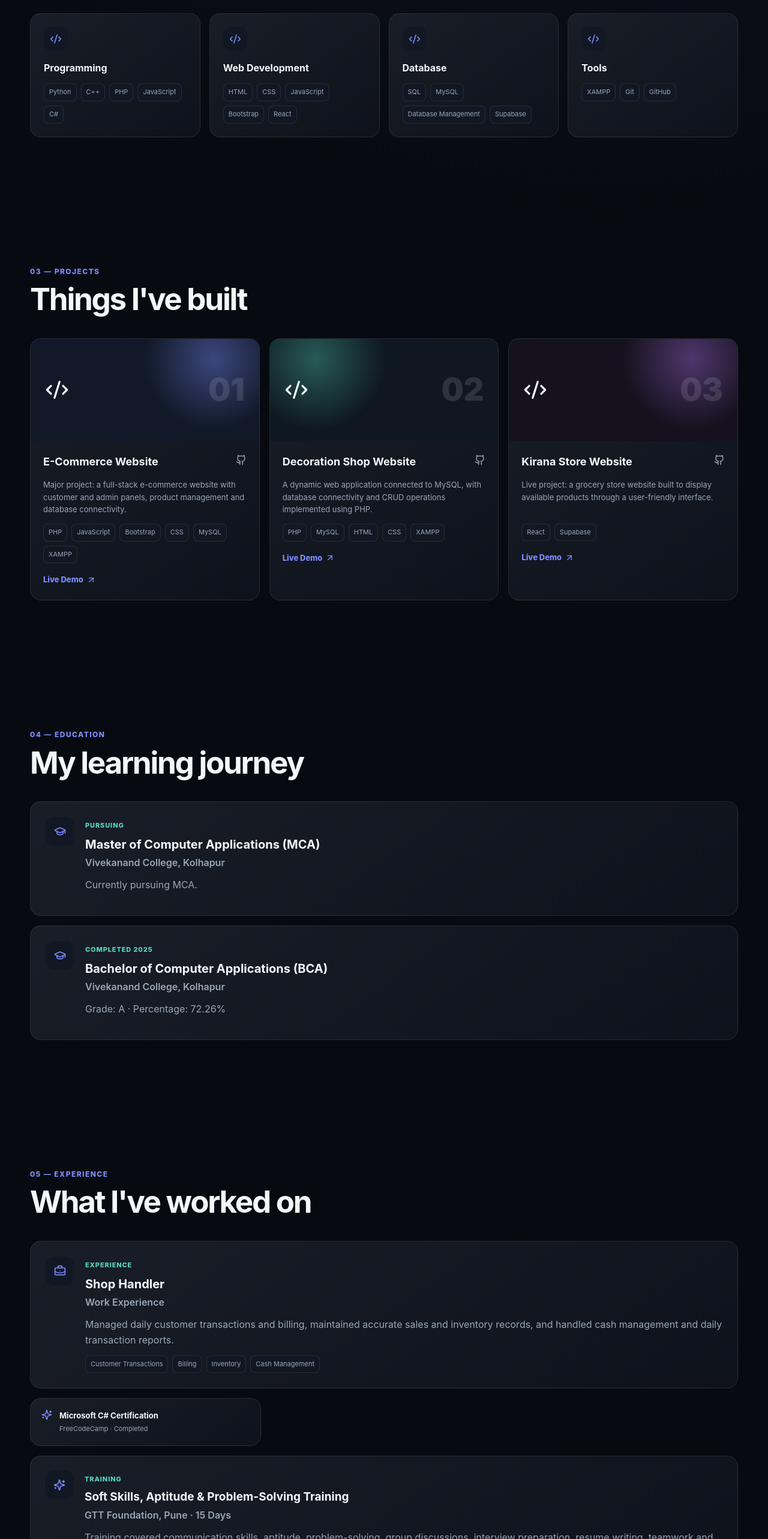
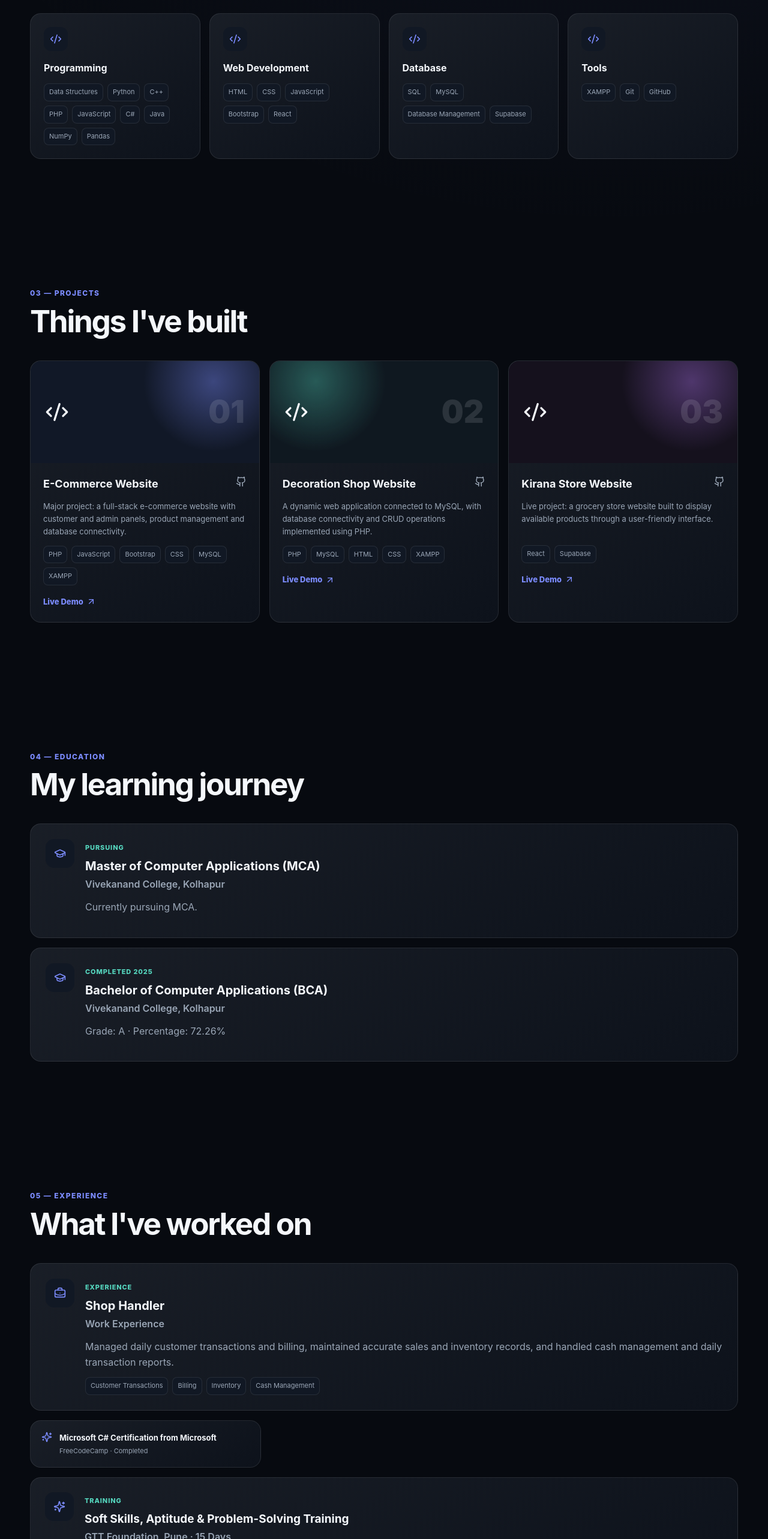
Before and after one commit to abhi1445/Portfolio, a React (Vite) app: page / in a window 1280 px wide. Shown: the part 1620-4186 px from the top of the page at 60% size. Built offline with nearby package versions, Linux system fonts and the light colour scheme.

Commit message:
Update portfolio.js

```diff
--- a/src/data/portfolio.js
+++ b/src/data/portfolio.js
@@ -7,20 +7,20 @@ export const portfolio = {
   phone: "+91 9284749054",
   bio: "I am pursuing an MCA and enjoy building practical web applications using PHP, JavaScript, React, MySQL and modern database technologies. I focus on clean interfaces, database connectivity and solving real-world problems.",
   about: "I am an MCA student at Vivekanand College, Kolhapur, with a BCA background and hands-on experience developing web applications. My project work includes full-stack e-commerce, dynamic database-driven websites and a live grocery store website.",
-  github: "https://github.com/",
-  linkedin: "https://www.linkedin.com/",
+  github: "https://github.com/abhi1445",
+  linkedin: "https://www.linkedin.com/in/abhishek-patil-106368346/",
   resume: "/resume.pdf",
   stats: [["Major Projects", "03"], ["BCA Percentage", "72.26%"], ["MCA", "Pursuing"], ["Certification", "01+"]],
   skills: {
-    "Programming": ["Python", "C++", "PHP", "JavaScript", "C#"],
+    "Programming": ["Data Structures", "Python", "C++", "PHP", "JavaScript", "C#", "Java", "NumPy", "Pandas"],
     "Web Development": ["HTML", "CSS", "JavaScript", "Bootstrap", "React"],
     "Database": ["SQL", "MySQL", "Database Management", "Supabase"],
     "Tools": ["XAMPP", "Git", "GitHub"]
   },
   projects: [
-    { name: "E-Commerce Website", description: "Major project: a full-stack e-commerce website with customer and admin panels, product management and database connectivity.", tags: ["PHP", "JavaScript", "Bootstrap", "CSS", "MySQL", "XAMPP"], github: "#", demo: "#" },
-    { name: "Decoration Shop Website", description: "A dynamic web application connected to MySQL, with database connectivity and CRUD operations implemented using PHP.", tags: ["PHP", "MySQL", "HTML", "CSS", "XAMPP"], github: "#", demo: "#" },
-    { name: "Kirana Store Website", description: "Live project: a grocery store website built to display available products through a user-friendly interface.", tags: ["React", "Supabase"], github: "#", demo: "#" }
+    { name: "E-Commerce Website", description: "Major project: a full-stack e-commerce website with customer and admin panels, product management and database connectivity.", tags: ["PHP", "JavaScript", "Bootstrap", "CSS", "MySQL", "XAMPP"], github: "https://github.com/abhi1445/E-commerce-full-stack", demo: "https://github.com/abhi1445/E-commerce-full-stack" },
+    { name: "Decoration Shop Website", description: "A dynamic web application connected to MySQL, with database connectivity and CRUD operations implemented using PHP.", tags: ["PHP", "MySQL", "HTML", "CSS", "XAMPP"], github: "https://github.com/abhi1445/Online-shop", demo: "https://github.com/abhi1445/Online-shop" },
+    { name: "Kirana Store Website", description: "Live project: a grocery store website built to display available products through a user-friendly interface.", tags: ["React", "Supabase"], github: "https://akshay-kirana-store.bolt.host/", demo: "https://akshay-kirana-store.bolt.host/" }
   ],
   education: [
     { degree: "Master of Computer Applications (MCA)", institution: "Vivekanand College, Kolhapur", period: "Pursuing", details: "Currently pursuing MCA." },
@@ -28,5 +28,5 @@ export const portfolio = {
   ],
   experience: [{ role: "Shop Handler", company: "Work Experience", period: "Experience", details: "Managed daily customer transactions and billing, maintained accurate sales and inventory records, and handled cash management and daily transaction reports.", tags: ["Customer Transactions", "Billing", "Inventory", "Cash Management"] }],
   training: { name: "Soft Skills, Aptitude & Problem-Solving Training", organization: "GTT Foundation, Pune", duration: "15 Days", details: "Training covered communication skills, aptitude, problem-solving, group discussions, interview preparation, resume writing, teamwork and multitasking." },
-  certifications: [["Microsoft C# Certification", "FreeCodeCamp", "Completed"]]
+  certifications: [["Microsoft C# Certification from Microsoft", "FreeCodeCamp", "Completed"]]
 };
```
